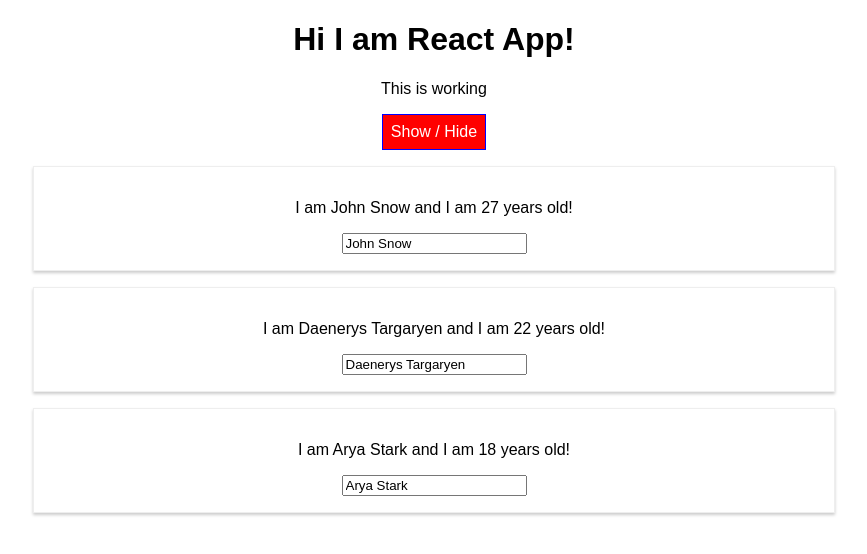
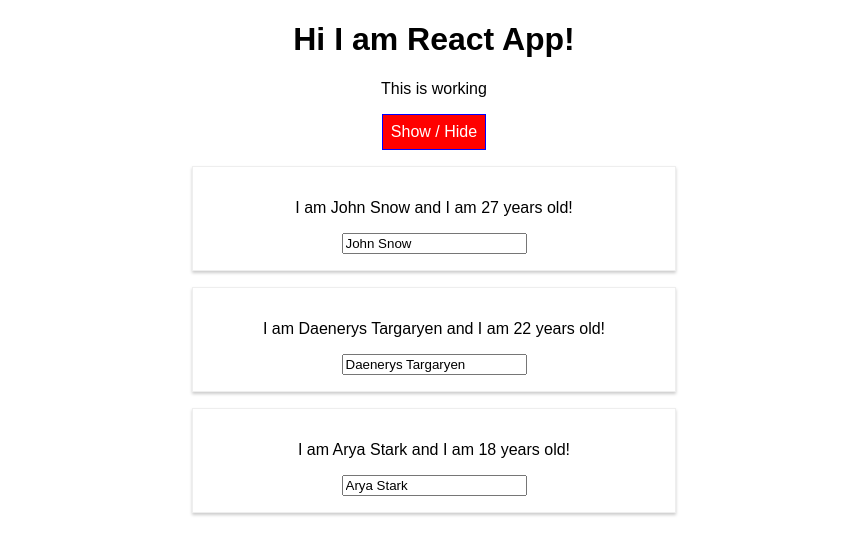
Before and after one commit to NishantVP/udemy-react-followon, a React (Create React App) app: page / in a window 1280 px wide. Both pictures are taken after a click on the button "Show / Hide". Shown: the top 554 px of the page, without its empty margins (206-1073 px from the left). Built offline with nearby package versions, Linux system fonts and the light colour scheme.

Commit message:
lecture 65

```diff
--- a/src/App.js
+++ b/src/App.js
@@ -1,6 +1,6 @@
 import React, { Component } from 'react';
 import './App.css';
-import Radium from 'radium';
+import Radium, {StyleRoot} from 'radium';
 import Person from './Person/Person';
 
 class App extends Component {
@@ -94,6 +94,7 @@
 
 
         return (
+            <StyleRoot>
                 <div className="App">
                     <h1> Hi I am React App!</h1>
                     <p className={classes.join(' ')}> This is working </p>
@@ -103,6 +104,7 @@
                     </button>
                     {persons}
                 </div>
+            </StyleRoot>
         );
     }
 }
--- a/src/Person/Person.js
+++ b/src/Person/Person.js
@@ -3,8 +3,15 @@
 import './Person.css';
 
 const person = (props) => {
-  return (
-      <div className="Person">
+
+    const style = {
+      '@media (min-width: 500px)': {
+          width: '450px'
+      }
+    };
+
+    return (
+      <div className="Person" style={style}>
           <p onClick={props.click}> I am {props.name} and I am {props.age} years old!</p>
           <p>{props.children}</p>
           <input type="text" onChange={props.changed} value={props.name}/>
```
Lines whose indentation alone changed are shown as unchanged.
